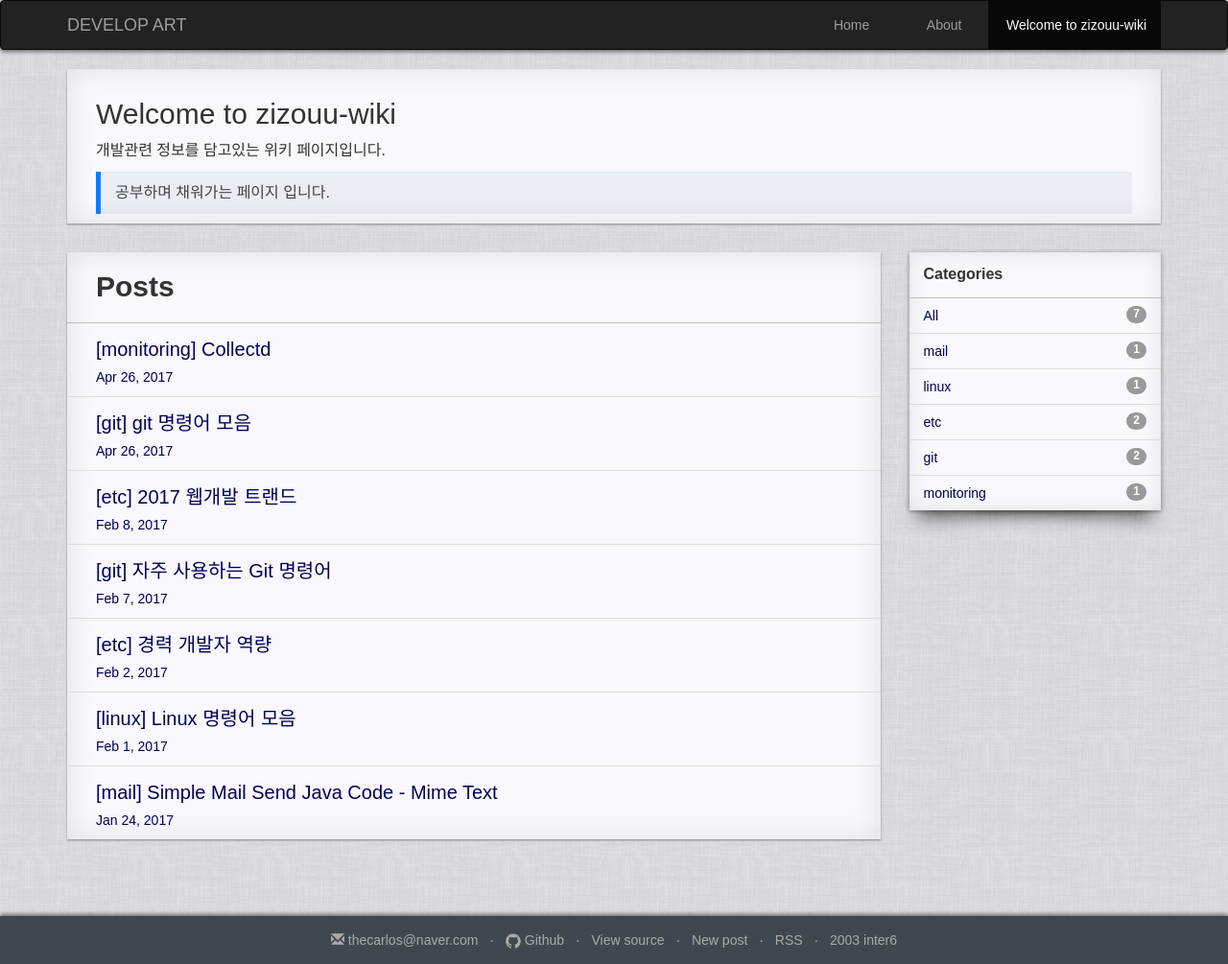
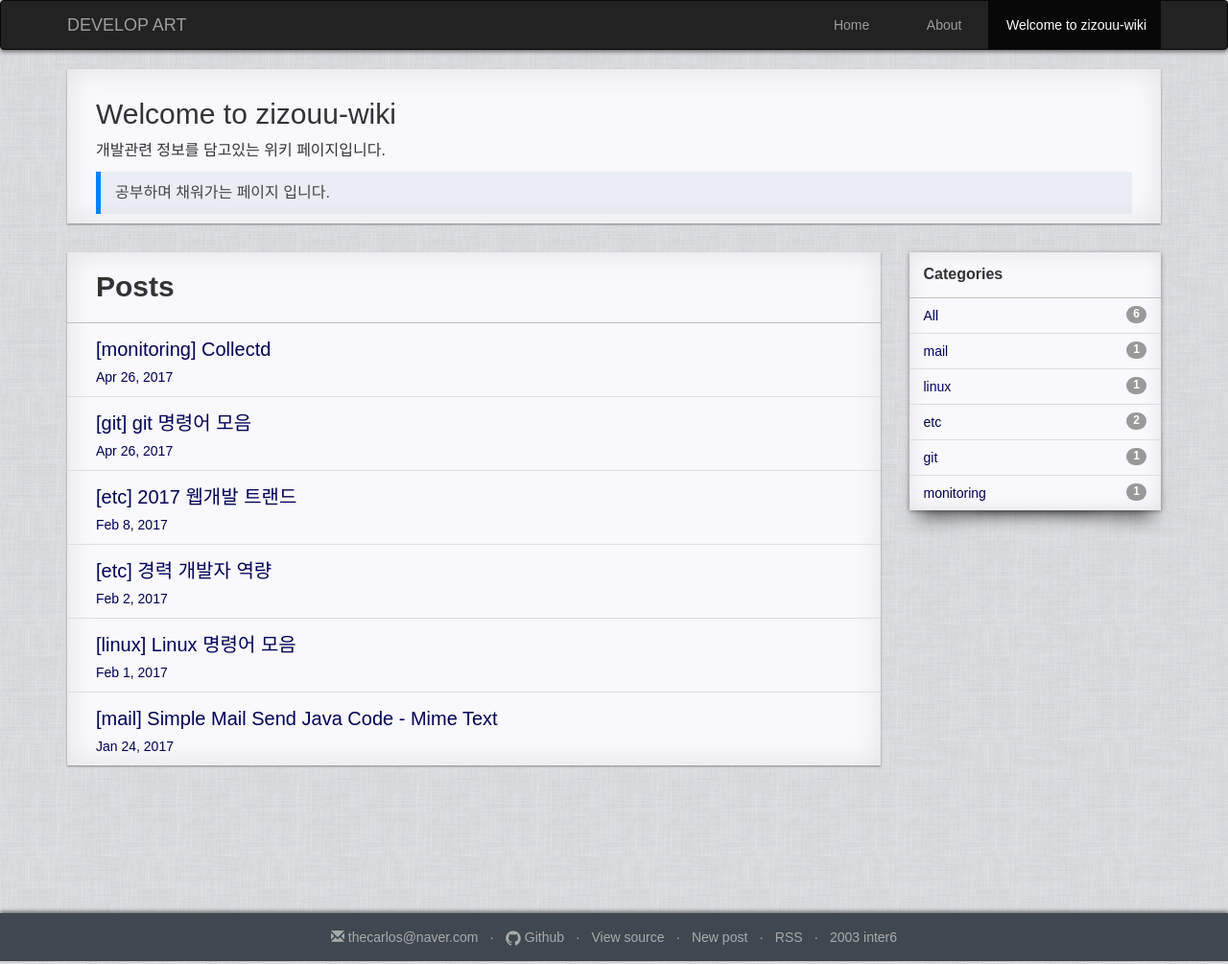
Before and after one commit to zizouu/zizouu.github.io, a Jekyll site: the page built from index.md, in a window 1280 px wide. Shown: the whole page at 96% size. Built offline with Jekyll 4.4.1, drawn with Linux system fonts in a browser that asks for light colours; our own code applies the rules of GitHub Pages for plain Markdown files.

Commit message:
merge with remote

````diff
--- a/_posts/git/2017-02-07-git-command.md
+++ /dev/null
@@ -1,26 +0,0 @@
----
-layout: post
-title: "자주 사용하는 Git 명령어"
-date: 2017-02-07
-categories: git
----
-
-* content
-{:toc}
-
-## 강제 push
-
-```
-...
-git remote add origin <url>
-git push --force --set-upstream origin <branch>
-...
-```
-
-## 브랜치삭제
-
-```
-...
-git branch -d <branch>
-...
-```
````
Also changed, not shown: _posts/git/2017-04-26-git-command.md (+35 -8 lines).
